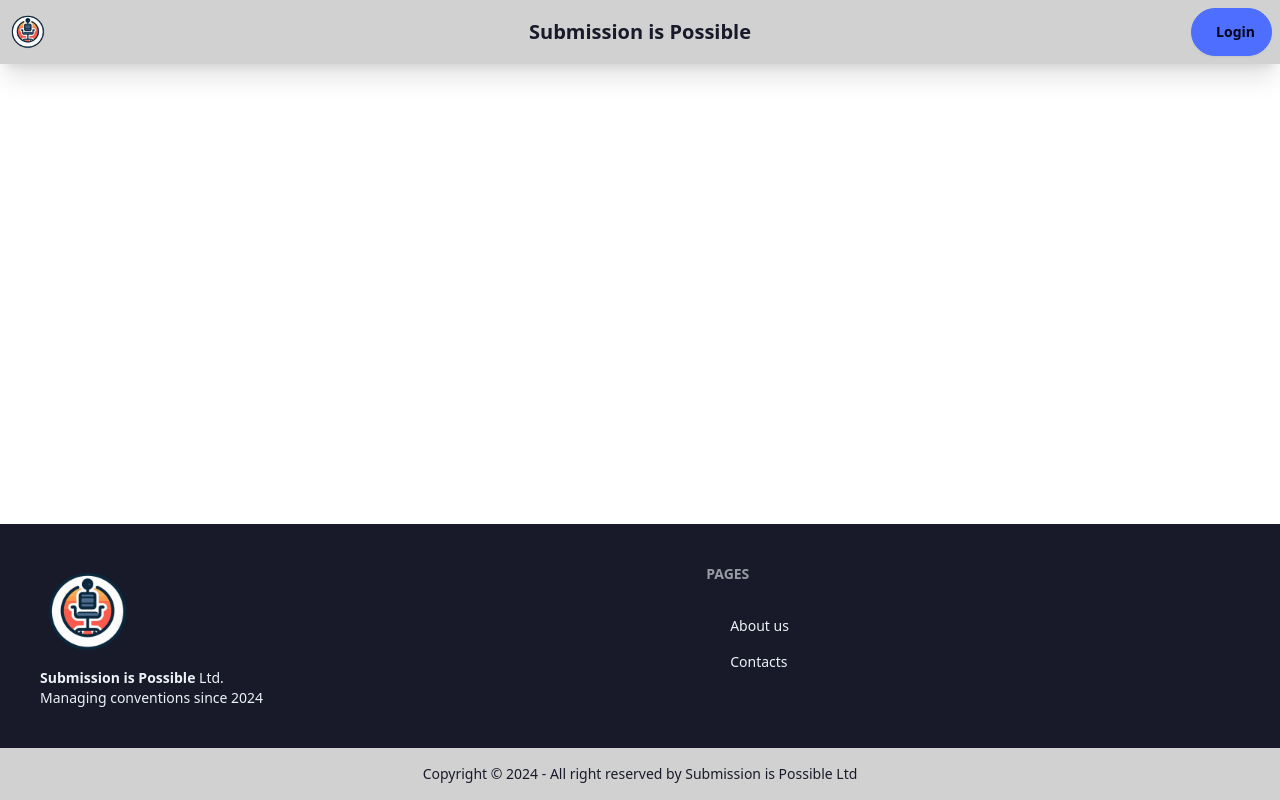
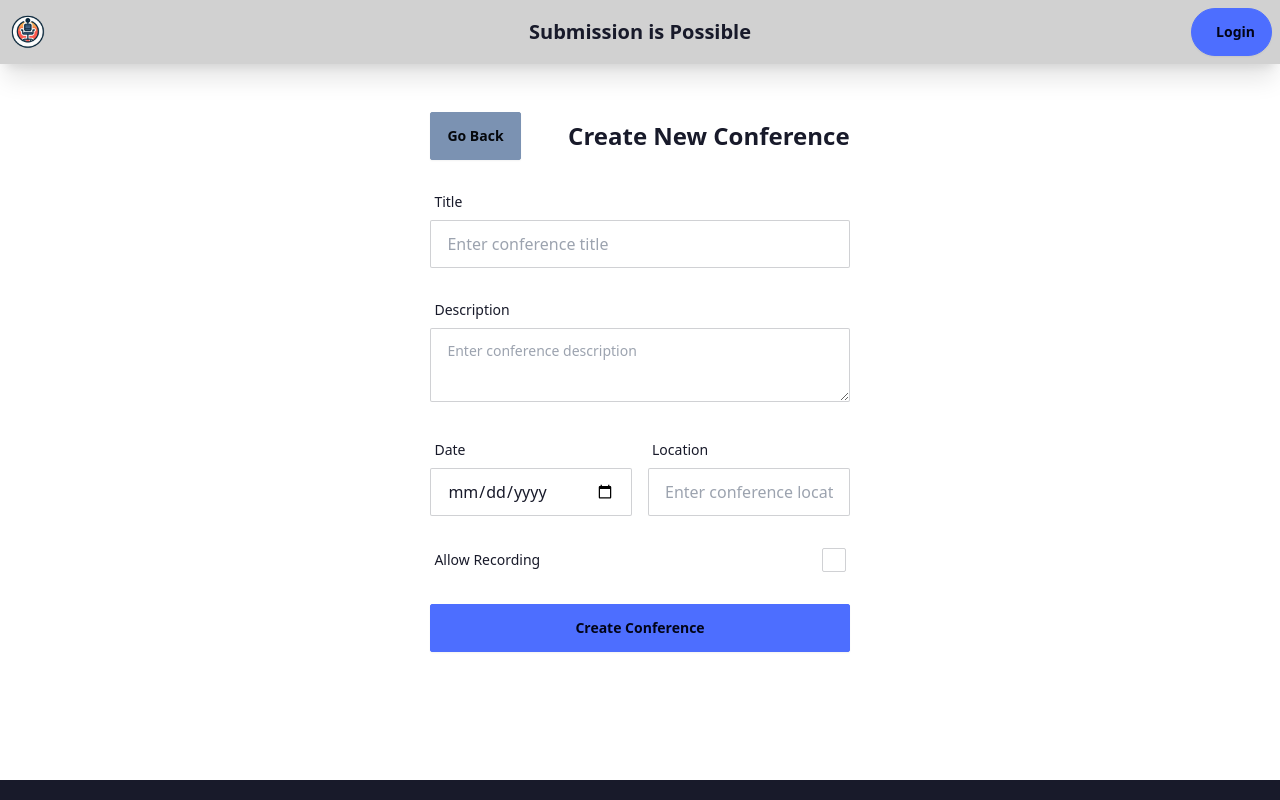
Before and after one commit to submission-is-possible/front-end, a SvelteKit app: page /conference/create-new in a window 1280 px wide. Shown: the top 800 px of the page. Built offline with nearby package versions, Linux system fonts and the light colour scheme; some icons are missing.

Commit message:
SIP-33 Added a page for creating new conference

```diff
--- a/src/app.html
+++ b/src/app.html
@@ -8,7 +8,7 @@
 		<meta name="viewport" content="width=device-width, initial-scale=1" />
 		%sveltekit.head%
 	</head>
-	<body data-sveltekit-preload-data="hover" class="">
+	<body data-sveltekit-preload-data="hover" class="flex flex-col h-screen">
 		<div style="display: contents">%sveltekit.body%</div>
 	</body>
 </html>
--- a/src/routes/+layout.svelte
+++ b/src/routes/+layout.svelte
@@ -7,22 +7,21 @@ import CreateConferenceButton from '$lib/components/CreateConferenceButton.svelt
 
 <div class="min-h-screen flex flex-col">
   <Navbar />
-  <!-- Main content wrapper -->
-  <main class="flex-grow relative">
-    <!-- Content container -->
-    <div class="container mx-auto px-4 pb-20">
+
+  <main class="flex justify-center items-center h-screen">
+      <div class="w-1/3 p-4"></div>
+      <div class="w-2/4 p-4">
+        <div class="container px-4 pb-20">
           <slot />
         </div>
-    <!-- Create Conference Button wrapper with sticky positioning -->
-    <div class="fixed bottom-4 right-4 z-10 mb-[var(--footer-height)]">
+      </div>
+      <div class="w-1/3 p-4"></div>
+
+
+    <div class="fixed bottom-4 right-4 z-10 mb-64">
       <CreateConferenceButton />
     </div>
+
   </main>
   <Footer />
 </div>
-
-<style>
-  :global(:root) {
-    --footer-height: 64px; /* Adjust this value to match your footer height */
-  }
-</style>
--- a/src/routes/conference/create-new/+page.svelte
+++ b/src/routes/conference/create-new/+page.svelte
@@ -0,0 +1,64 @@
+<script lang="ts">
+    import { goto } from '$app/navigation';
+    let conferencePath: string | URL = "/conference";
+
+    function gotoConference() {
+        goto(conferencePath);
+    }
+
+</script>
+
+    <div class="p-8">
+      <div class="flex items-center justify-between mb-6">
+        <button
+            class="btn btn-secondary"
+            on:click={gotoConference}
+        >
+          Go Back
+        </button>
+        <h1 class="text-2xl font-bold">Create New Conference</h1>
+      </div>
+
+      <form class="space-y-6">
+        <div>
+          <label for="title" class="label">
+            <span class="label-text">Title</span>
+          </label>
+          <input id="title" type="text" placeholder="Enter conference title" class="input input-bordered w-full" />
+        </div>
+
+        <div>
+          <label for="description" class="label">
+            <span class="label-text">Description</span>
+          </label>
+          <textarea id="description" placeholder="Enter conference description" class="textarea textarea-bordered w-full"></textarea>
+        </div>
+
+        <div class="grid grid-cols-2 gap-4">
+          <div>
+            <label for="date" class="label">
+              <span class="label-text">Date</span>
+            </label>
+            <input id="date" type="date" class="input input-bordered w-full" />
+          </div>
+
+          <div>
+            <label for="location" class="label">
+              <span class="label-text">Location</span>
+            </label>
+            <input id="location" type="text" placeholder="Enter conference location" class="input input-bordered w-full" />
+          </div>
+        </div>
+
+        <div>
+          <label for="recording" class="cursor-pointer label">
+            <span class="label-text">Allow Recording</span>
+            <input type="checkbox" id="recording" class="checkbox" />
+          </label>
+        </div>
+
+        <button type="submit" class="btn btn-primary w-full">
+          Create Conference
+        </button>
+      </form>
+    </div>
```
Lines whose indentation alone changed are shown as unchanged.
